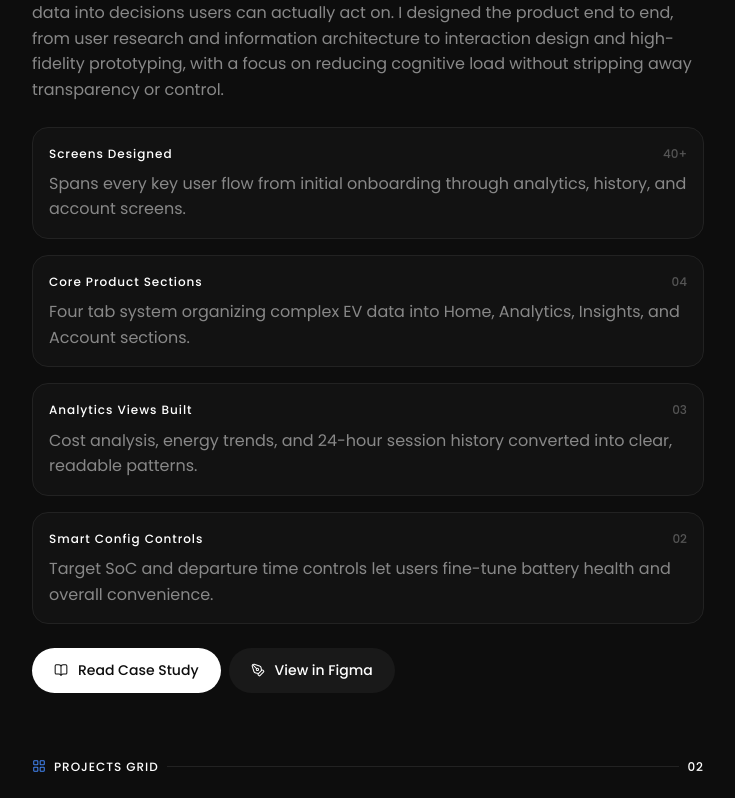
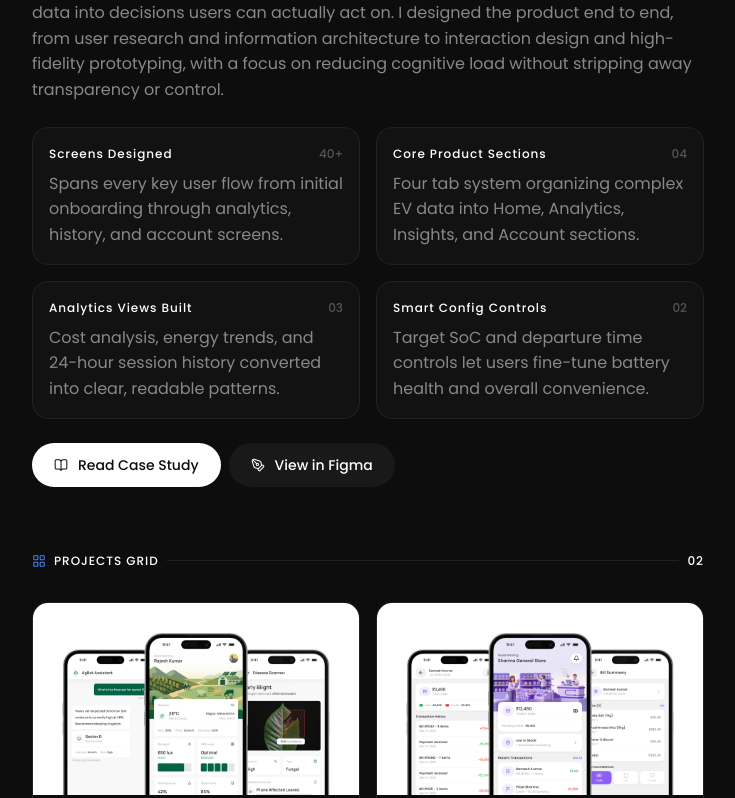
Before and after one commit to RITAMBISWAS404/PORTFOLIO-2026, a Next.js app: page / in a window 1280 px wide. Shown: the part 1442-2240 px from the top of the page, without its empty margins (272-1007 px from the left). Built offline with nearby package versions, Linux system fonts and the light colour scheme.

Commit message:
Stats grid back to 2 columns

```diff
--- a/sections/FeaturedProject.tsx
+++ b/sections/FeaturedProject.tsx
@@ -90,7 +90,7 @@ export default function FeaturedProject() {
         </div>
 
         {/* Stats grid */}
-        <div style={{ display:"grid",gridTemplateColumns:"1fr",gap:16,marginTop:24 }}>
+        <div style={{ display:"grid",gridTemplateColumns:"1fr 1fr",gap:16,marginTop:24 }}>
           {zeno.stats.map((s,i) => (
             <Card key={s.label} label={s.label} num={s.num} body={s.body} delay={i*0.08}/>
           ))}
```
